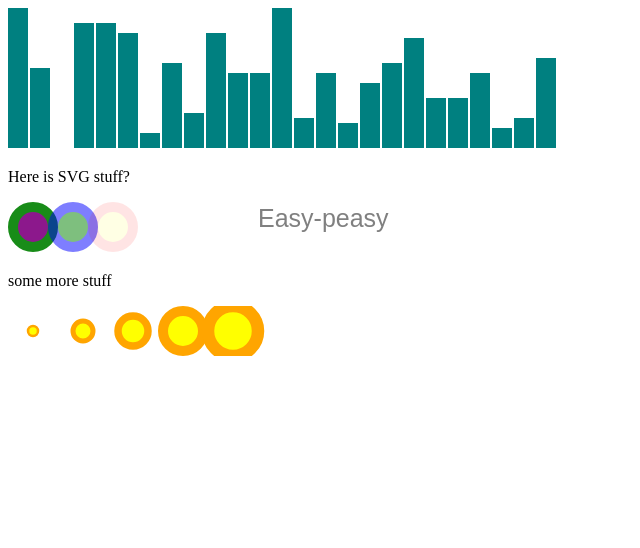
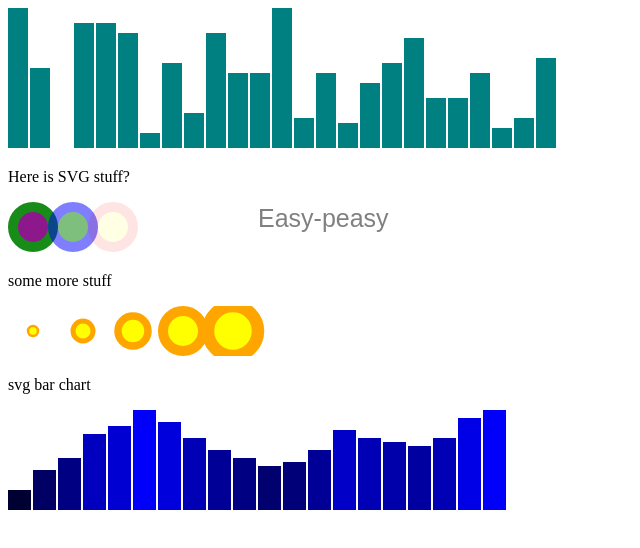
Before and after one commit to carpetofgreenness/playing-with-d3, a plain HTML site: page index.html in a window 1280 px wide. Shown: the whole page, without its empty margins (0-640 px from the left). Drawn offline with Linux system fonts and the light colour scheme.

Commit message:
created svg bar graph

```diff
--- a/index.html
+++ b/index.html
@@ -72,5 +72,39 @@
 			    	return d/2;
 			});
 		</script>
+		<p>svg bar chart</p>
+		<script type="text/javascript">
+			//Width and height
+			var w = 500;
+			var h = 100;
+			var barPadding = 2;
+
+			var dataset = [ 5, 10, 13, 19, 21, 25, 22, 18, 15, 13,
+                11, 12, 15, 20, 18, 17, 16, 18, 23, 25 ];
+
+			//Create SVG element
+			var svg = d3.select("body")
+			            .append("svg")
+			            .attr("width", w)
+			            .attr("height", h);
+
+			//add attributes to the rectangles we are goign to create
+			svg.selectAll("rect")
+			   .data(dataset)
+			   .enter()
+			   .append("rect")
+			   .attr("x", function(d, i) {
+				    return i * (w / dataset.length);  //Bar width of 20 plus 1 for padding
+				})
+			   .attr("y", function(d){
+			   		return h - d*4;
+			   })
+			   .attr("width", w / dataset.length - barPadding)
+			   .attr("height", function(d) {
+				    return d * 4;  // <-- Times four!
+				}).attr("fill", function(d) {
+				    return "rgb(0, 0, " + (d * 10) + ")";
+				});
+		</script>
     </body>
 </html>
```
